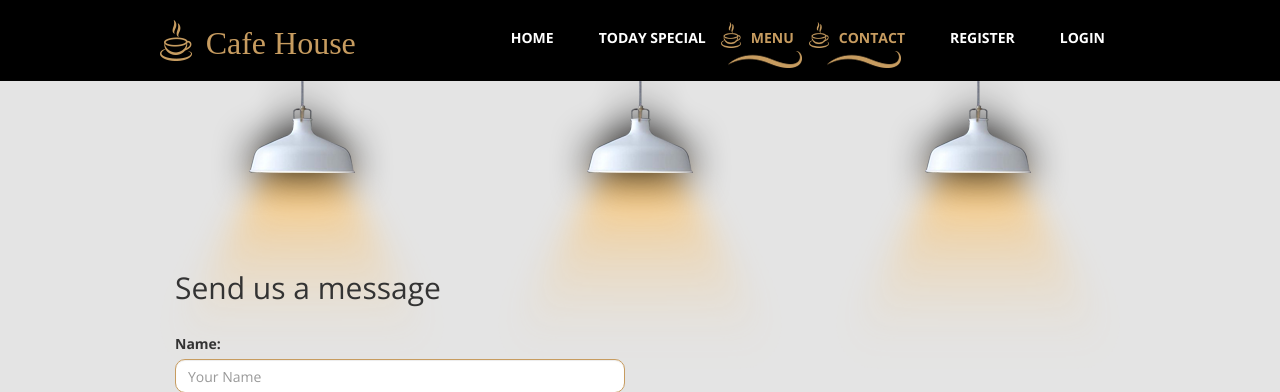
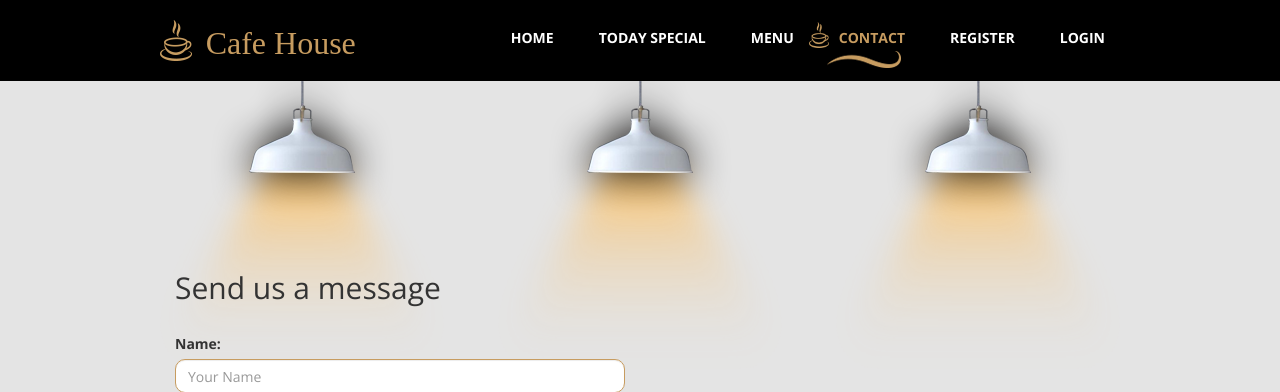
Before and after one commit to yasinaliyari/Cafe-House, a Django app: page /contact/ in a window 1280 px wide. Shown: the top 392 px of the page. Run offline with Django 5.2, Linux system fonts and the light colour scheme; some libraries are stand-ins or nearby versions; some web fonts are replaced.

Commit message:
change menu link

```diff
--- a/templates/includes/header.html
+++ b/templates/includes/header.html
@@ -21,7 +21,7 @@
                     <ul>
                         <li><a href="{% url 'home' %}" class="{% if request.resolver_match.url_name == 'home' %} active {% endif %}">Home</a></li>
                         <li><a href="today-special.html">Today Special</a></li>
-                        <li><a href="{% url 'menu' %}" class="{% if request.resolver_match.url_name == 'contact' %} active {% endif %} ">Menu</a></li>
+                        <li><a href="{% url 'menu' %}" class="{% if request.resolver_match.url_name == 'menu' %} active {% endif %} ">Menu</a></li>
                         <li><a href="{% url 'contact' %}" class="{% if request.resolver_match.url_name == 'contact' %} active {% endif %}">Contact</a></li>
                         <li><a href="register.html">Register</a></li>
                         <li><a href="login.html">Login</a></li>
```
